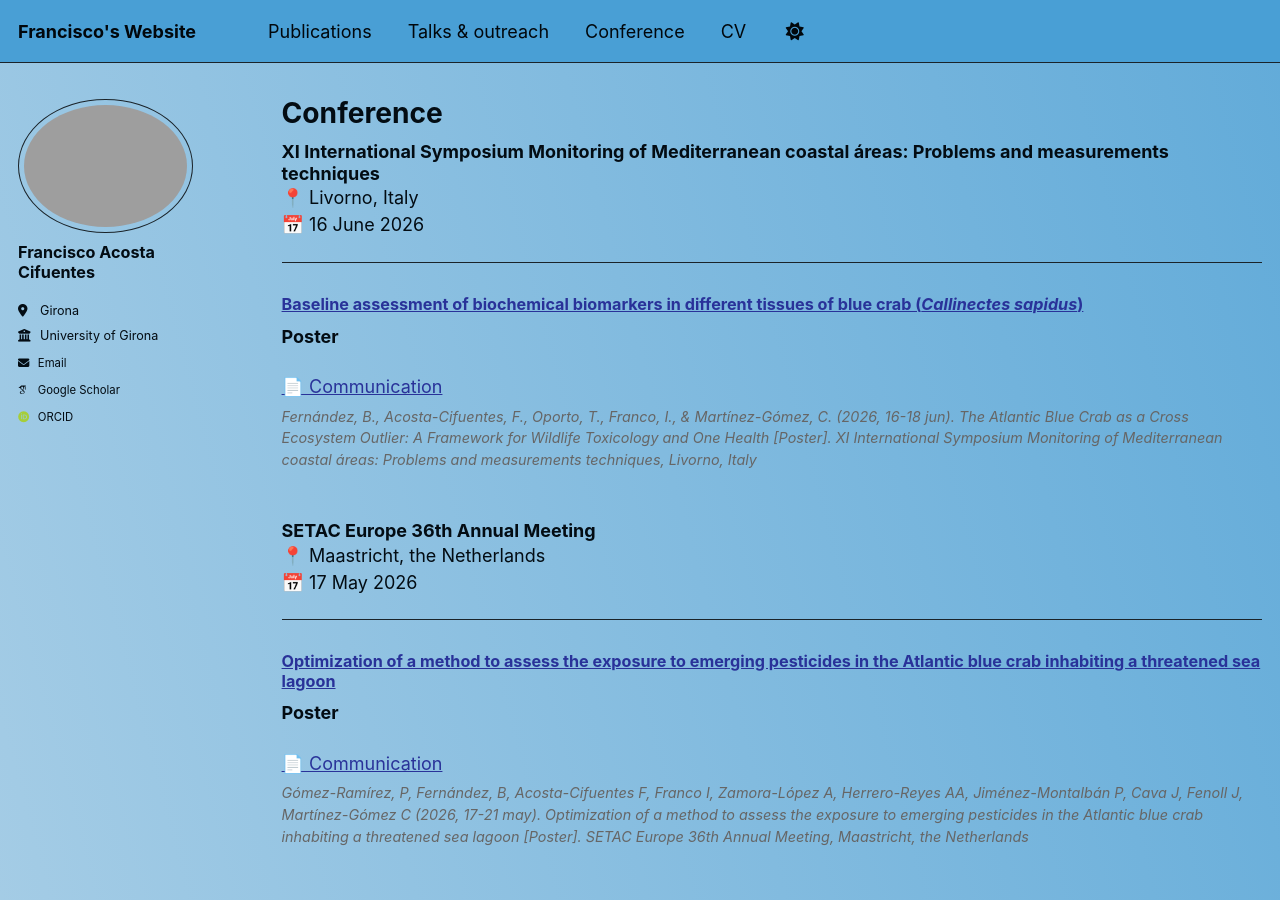
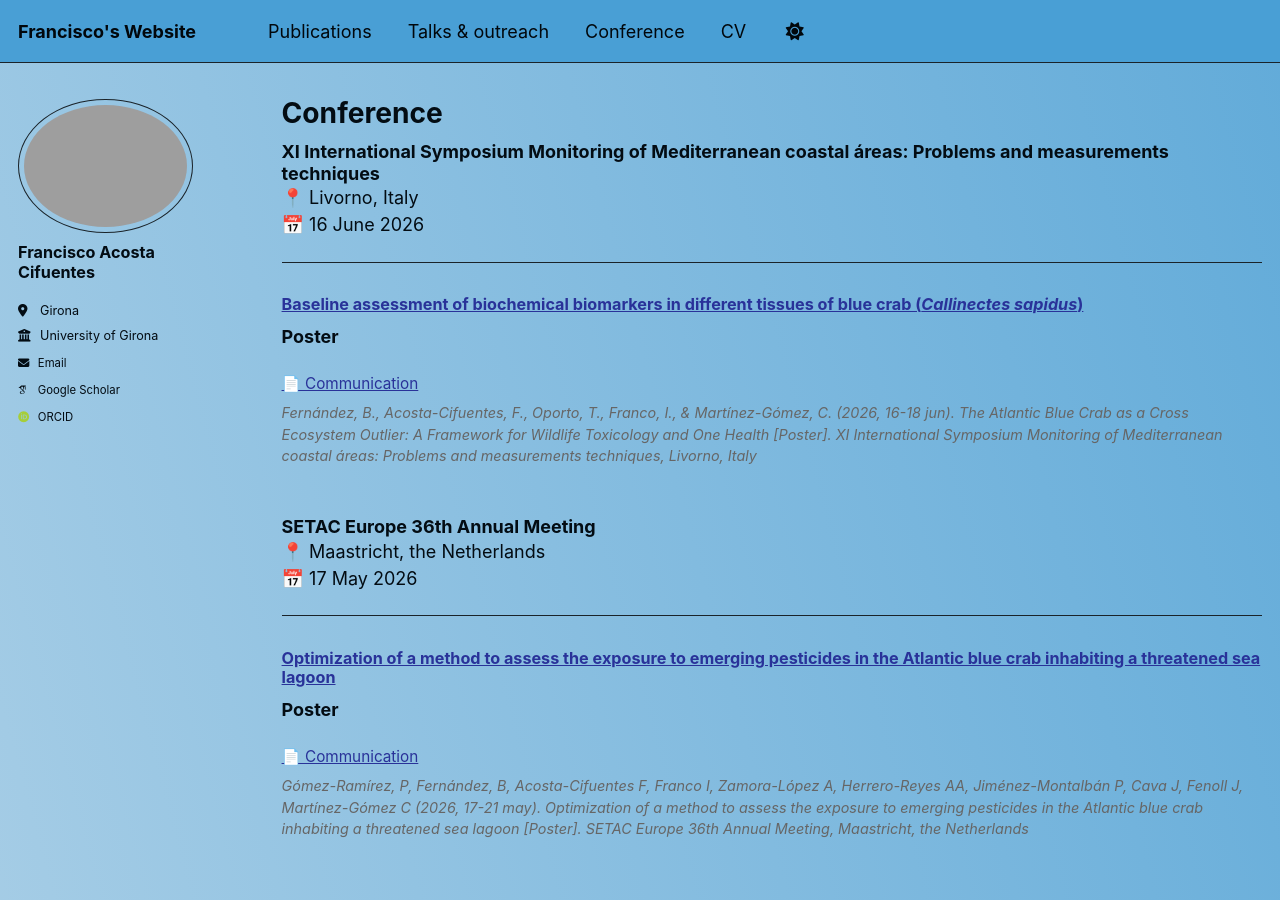
Before and after one commit to franciscoacostacifuentes/franciscoacostacifuentes.github.io, a Jekyll site: the page built from _pages/conference.html, in a window 1280 px wide and 900 px high. Built offline with Jekyll 4.4.1, drawn with Linux system fonts in a browser that asks for light colours; some web fonts are replaced.

Commit message:
Cambio tamano letra

```diff
--- a/_includes/archive-single-conference.html
+++ b/_includes/archive-single-conference.html
@@ -24,15 +24,28 @@
 
 </p>
 {% endif %}
+<p style="font-size: 0.85em; margin-top: 0.4em; margin-bottom: 0.4em;">
 
 {% if post.paperurl %}
 <a href="{{ post.paperurl }}">📄 Communication</a>
 {% endif %}
 
 {% if post.slidesurl %}
-|
+&nbsp;|&nbsp;
 <a href="{{ post.slidesurl }}">🔗 Link</a>
 {% endif %}
+
+{% if post.presentationurl %}
+&nbsp;|&nbsp;
+<a href="{{ post.presentationurl }}">📽 Presentation</a>
+{% endif %}
+
+{% if post.doi %}
+&nbsp;|&nbsp;
+<a href="{{ post.doi }}">DOI</a>
+{% endif %}
+
+</p>
 
 {% if post.citation %}
 <p style="font-size: 0.8em; color: #666; margin-top: 0.4em;">
```
